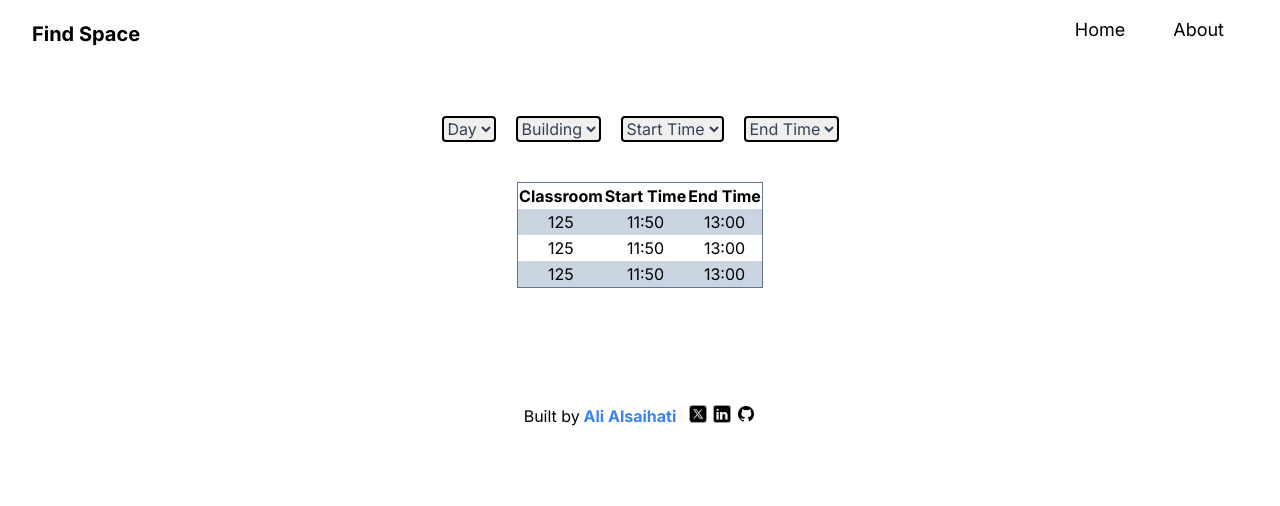
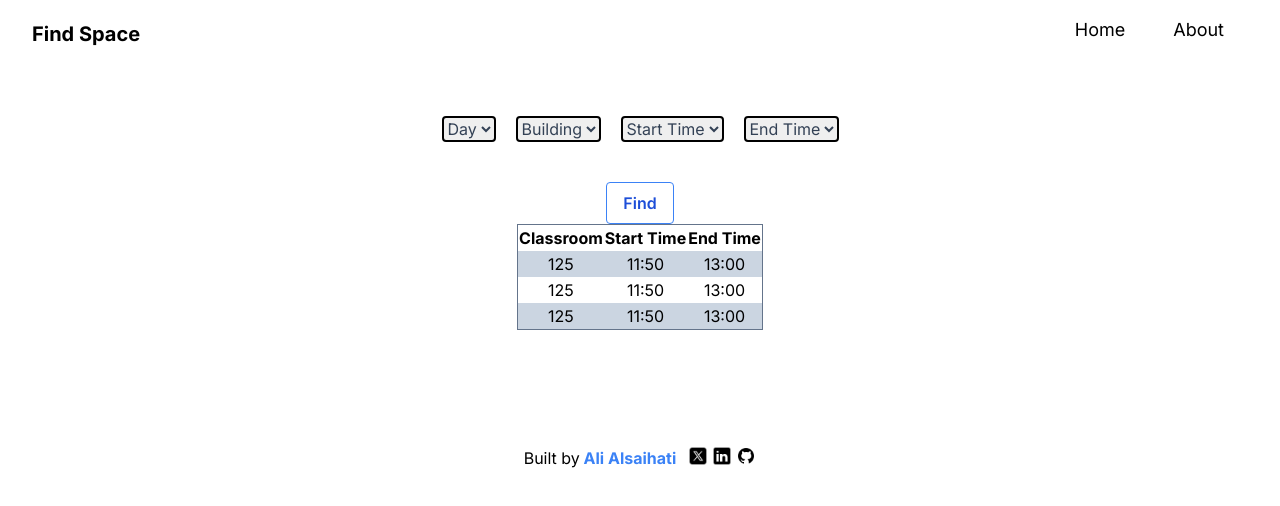
Before and after one commit to Ali-SWE/find-space, a Next.js app: page / in a window 1280 px wide. Shown: the top 506 px of the page. Built offline with nearby package versions, Linux system fonts and the light colour scheme.

Commit message:
adding <Button/>

```diff
--- /dev/null
+++ b/app/components/Button.tsx
@@ -0,0 +1,9 @@
+import React from "react";
+
+const Button: React.FC = () => {
+    return  <button className="bg-transparent hover:bg-blue-500 text-blue-700 font-semibold hover:text-white py-2 px-4 border border-blue-500 hover:border-transparent rounded">
+            Find
+            </button>
+}
+
+export default Button;
--- a/app/page.tsx
+++ b/app/page.tsx
@@ -1,4 +1,5 @@
 import Table from "./components/Table";
+import Button from "./components/Button";
 import {generateHoursList} from "./utils";
 import buildings from "../public/buildings.json"
 
@@ -51,7 +52,9 @@
         ))
       }
       </div>
+      <Button/>
       <Table/>
+
 
     </div>
   );
```
